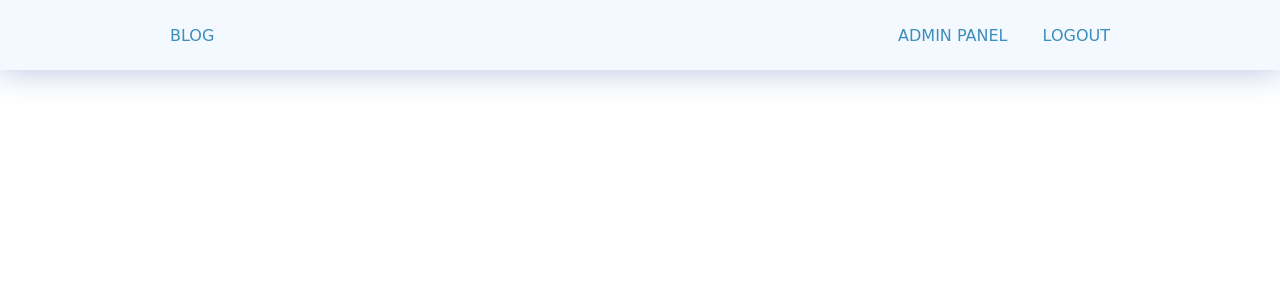
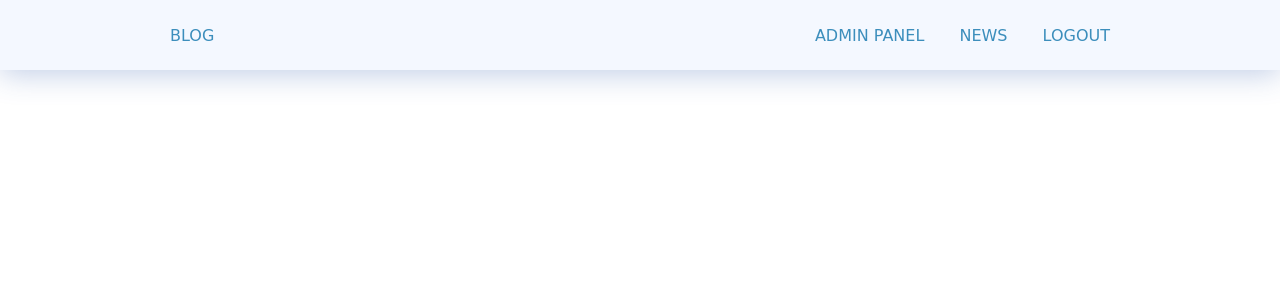
Before and after one commit to Lubov-L/mvc-blog, a PHP site: page / in a window 1280 px wide. Shown: the top 300 px of the page. Run offline with PHP 8.4, Linux system fonts and the light colour scheme; the visitor is signed in with stand-in values (Sample User, id 1); some web fonts are replaced.

Commit message:
#12 добавлена ссылка для раздела новостей

```diff
--- a/views/header.php
+++ b/views/header.php
@@ -12,6 +12,7 @@
                 <?php if ( $_SESSION['role'] === 'admin') { ?>
                     <a class="nav__link" href="/admin-panel">admin panel</a>
                 <?php } ?>
+                <a class="nav__link" href="/news">news</a>
                 <a class="nav__link" href="/logout">logout</a>
             </div> <?php } ?>
     </div>
```
